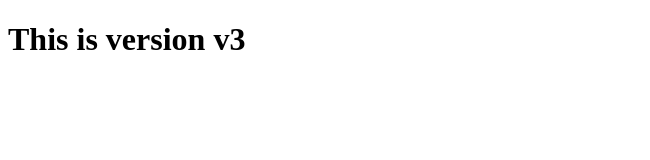
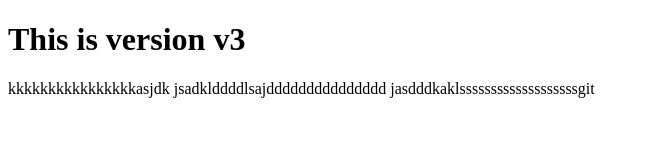
Before and after one commit to divyanshubse/myrepo, a plain HTML site: page index.html in a window 1280 px wide. Shown: the whole page, without its empty margins (0-650 px from the left). Drawn offline with Linux system fonts and the light colour scheme.

Commit message:
this version v4

```diff
--- a/index.html
+++ b/index.html
@@ -8,4 +8,6 @@
 <body>
     <h1>This is version v3</h1>
 </body>
-</html>
+</html>kkkkkkkkkkkkkkkkasjdk
+jsadklddddlsajddddddddddddddd
+jasdddkaklsssssssssssssssssssgit
```
